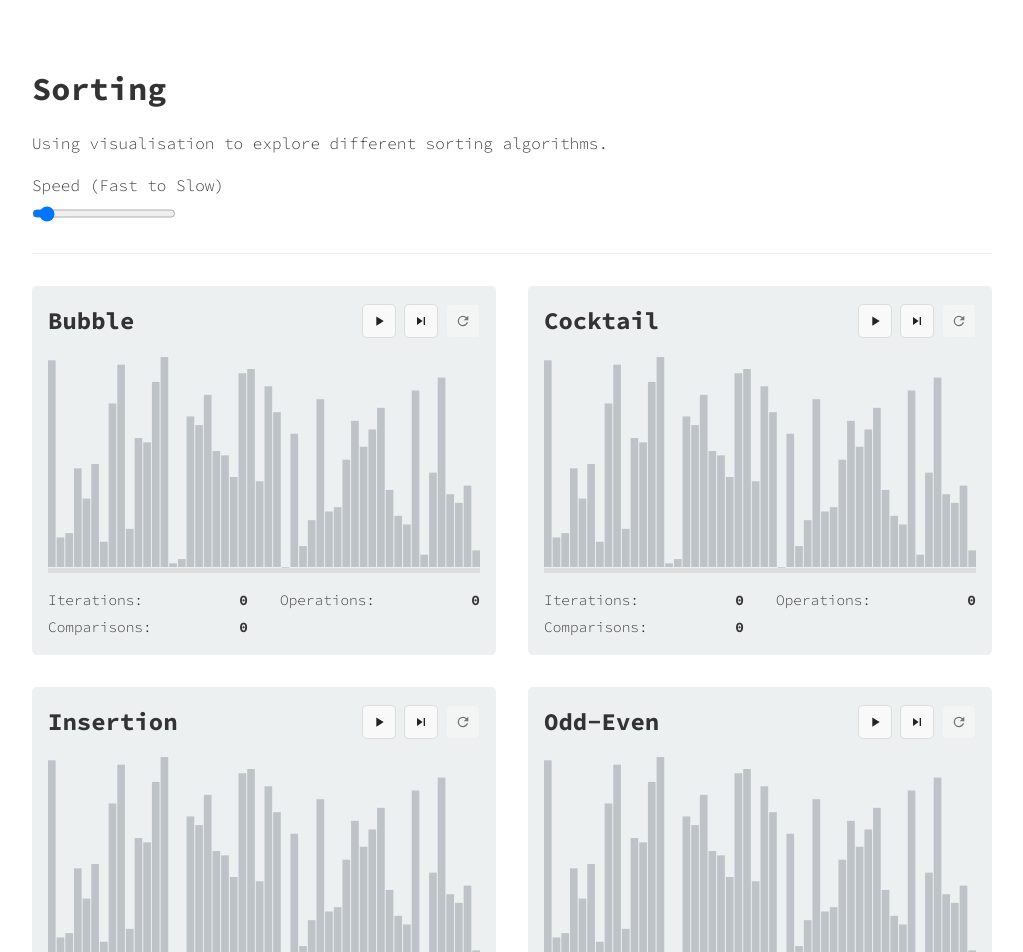
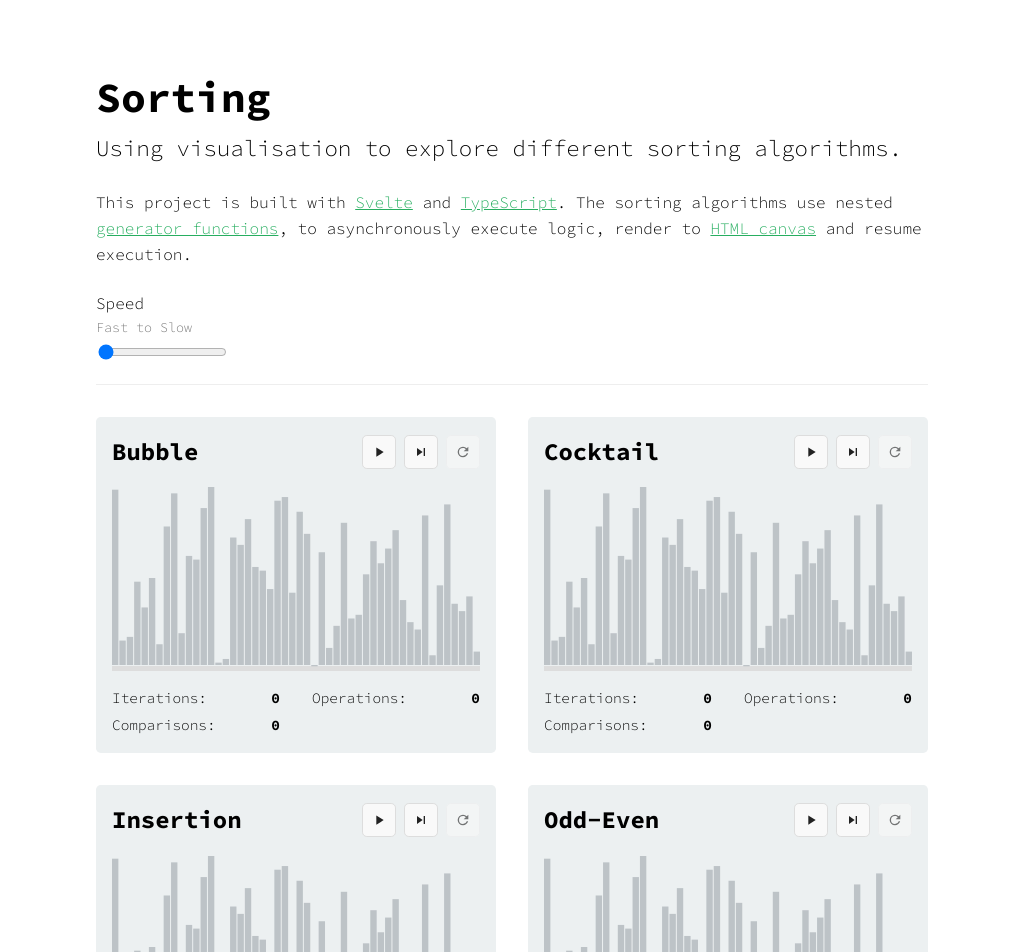
Before and after one commit to simmo/sort, a Svelte app: page / in a window 1280 px wide. Shown: the top 952 px of the page, without its empty margins (128-1151 px from the left). Built offline with nearby package versions, Linux system fonts and the light colour scheme.

Commit message:
Style updates + copy change

```diff
--- a/public/global.css
+++ b/public/global.css
@@ -1,3 +1,16 @@
+:root {
+  --green: #27ae60;
+  --light-green: #2ecc71;
+  --black: #222;
+  --dark-grey: #777;
+  --grey: #eee;
+  --light-grey: #ecf0f1;
+}
+
+* {
+  box-sizing: border-box;
+}
+
 html,
 body {
   height: 100%;
@@ -5,10 +18,14 @@ body {
   width: 100%;
 }
 
+html {
+  font-size: 16px;
+}
+
 body {
-  box-sizing: border-box;
-  color: #333;
+  color: var(---black);
   font-family: 'Source Code Pro', monospace;
+  font-size: 100%;
   font-weight: 300;
   line-height: 1.6;
   margin: 0;
@@ -16,54 +33,24 @@ body {
 }
 
 a {
-  color: rgb(0, 100, 200);
-  text-decoration: none;
+  color: var(--green);
+  transition: color 0.3s;
 }
 
 a:hover {
+  color: var(--light-green);
   text-decoration: underline;
 }
 
-a:visited {
-  color: rgb(0, 80, 160);
+label,
+label small {
+  display: block;
 }
 
 label {
-  display: block;
+  margin-bottom: 0.25rem;
 }
 
-input,
-button,
-select,
-textarea {
-  font-family: inherit;
-  font-size: inherit;
-  -webkit-padding: 0.4em 0;
-  padding: 0.4em;
-  margin: 0 0 0.5em 0;
-  box-sizing: border-box;
-  border: 1px solid #ccc;
-  border-radius: 2px;
+label small {
+  color: var(--dark-grey);
 }
-
-input:disabled {
-  color: #ccc;
-}
-
-button {
-  color: #333;
-  background-color: #f4f4f4;
-  outline: none;
-}
-
-button:disabled {
-  color: #999;
-}
-
-button:not(:disabled):active {
-  background-color: #ddd;
-}
-
-button:focus {
-  border-color: #666;
-}
--- a/src/App.svelte
+++ b/src/App.svelte
@@ -46,10 +46,29 @@
 
 <div class="page">
   <header>
-    <h1>Sorting</h1>
-    <p>Using visualisation to explore different sorting algorithms.</p>
+    <div>
+      <h1 class="heading">Sorting</h1>
+      <p class="subHeading">
+        Using visualisation to explore different sorting algorithms.
+      </p>
+    </div>
     <p>
-      <label for="speed">Speed (Fast to Slow)</label>
+      This project is built with <a href="https://svelte.dev">Svelte</a> and
+      <a href="https://www.typescriptlang.org">TypeScript</a>. The sorting
+      algorithms use nested
+      <a
+        href="https://developer.mozilla.org/en-US/docs/Web/JavaScript/Reference/Global_Objects/Generator"
+        >generator functions</a
+      >, to asynchronously execute logic, render to
+      <a href="https://developer.mozilla.org/ms/docs/Web/API/Canvas_API"
+        >HTML canvas</a
+      > and resume execution.
+    </p>
+    <p>
+      <label for="speed"
+        >Speed
+        <small>Fast to Slow</small></label
+      >
       <input
         min={fastest}
         max={slowest}
@@ -84,14 +103,19 @@
   }
 
   header {
-    border-bottom: 1px solid #eee;
+    border-bottom: 1px solid var(--grey);
     display: grid;
-    gap: 1rem;
+    gap: 1.5rem;
     padding-bottom: 1rem;
   }
 
-  header h1 {
+  .heading {
+    font-size: 2.6rem;
     margin: 0;
+  }
+
+  .subHeading {
+    font-size: 1.4rem;
   }
 
   header p {
@@ -105,8 +129,8 @@
   }
 
   footer {
-    border-top: 1px solid #eee;
-    padding-top: 2rem;
+    border-top: 1px solid var(--grey);
+    padding-top: 1rem;
     text-align: center;
   }
 </style>
--- a/src/Button.svelte
+++ b/src/Button.svelte
@@ -4,6 +4,7 @@
 
 <style>
   button {
+    appearance: none;
     background-color: #f9f9f9;
     border-radius: 0.3rem;
     border: 1px solid #ddd;
@@ -20,11 +21,12 @@
 
   button:not(:disabled):hover,
   button:not(:disabled):focus {
-    border-color: #bbb;
+    color: var(--light-green);
+    border-color: var(--light-green);
   }
 
   button:disabled {
-    border-color: #eee;
+    border-color: var(--grey);
     filter: grayscale(1);
     opacity: 0.6;
   }
--- a/src/Graph.svelte
+++ b/src/Graph.svelte
@@ -244,7 +244,7 @@
   }
 
   section {
-    background-color: #ecf0f1;
+    background-color: var(--light-grey);
     border-radius: 0.3rem;
     display: grid;
     gap: 1rem;
```
